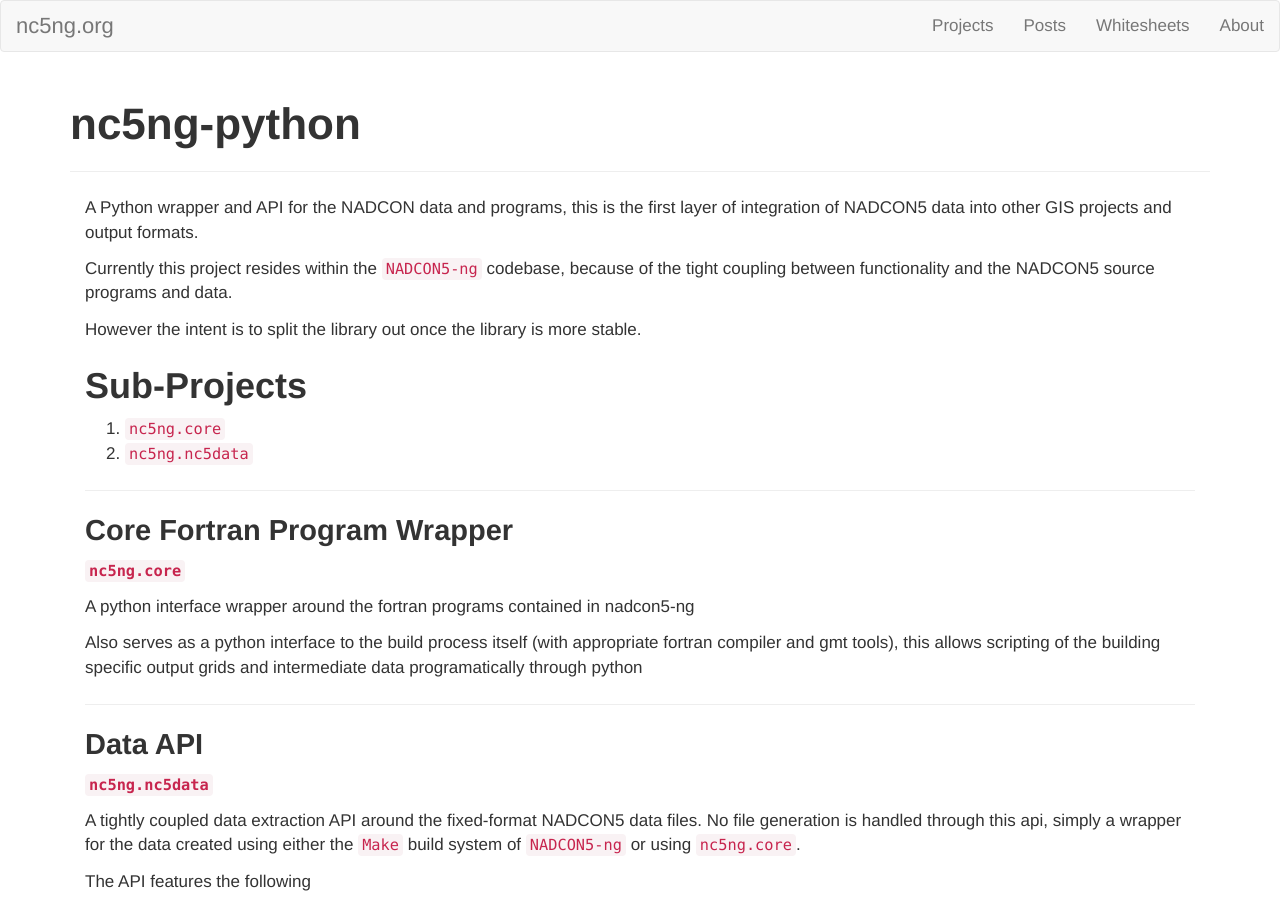
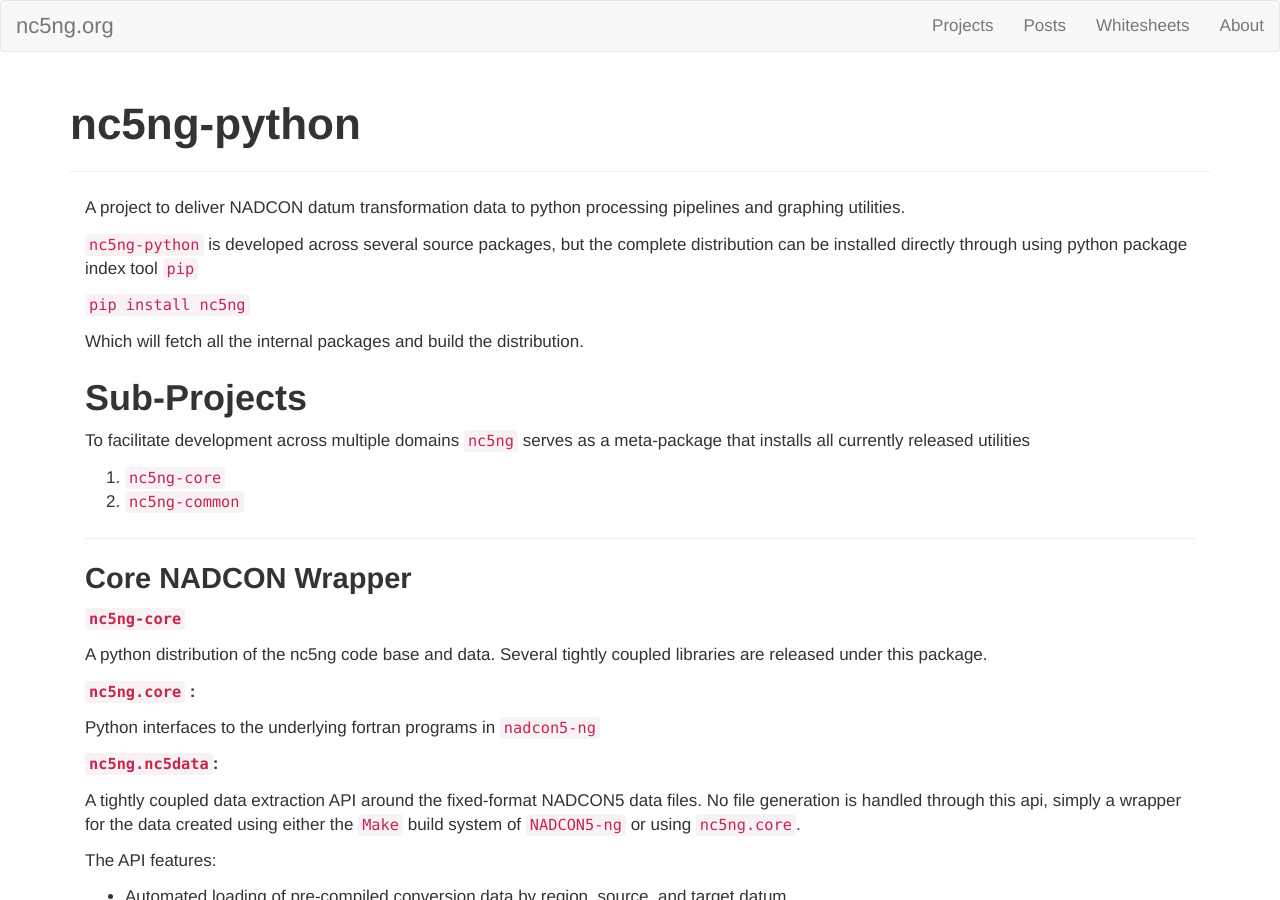
Before and after one commit to nc5ng/nc5ng.github.io, a Jekyll site: the page built from _projects/nc5ng-python.md, in a window 1280 px wide and 900 px high. Built offline with Jekyll 4.4.1, drawn with Linux system fonts in a browser that asks for light colours; nearby versions of some CDN libraries; some of the changed text lies outside the part shown.

Commit message:
Minor tweaks, made nc5ng-python more relevant

```diff
--- a/_projects/nc5ng-python.md
+++ b/_projects/nc5ng-python.md
@@ -5,40 +5,76 @@ blurb: "Python Wrapper for NADCON data and programs"
 github: github.com/nc5ng/NADCON5-ng
 ---
 
-A Python wrapper and API for the NADCON data and programs, this is the first layer of integration of NADCON5 data into other GIS projects and output formats.
+A project to deliver NADCON datum transformation data to python processing pipelines and graphing utilities.
 
+`nc5ng-python` is developed across several source packages, but the complete distribution can be installed directly through using python package index tool `pip`
 
-Currently this project resides within the `NADCON5-ng` codebase, because of the tight coupling between functionality and the NADCON5 source programs and data.
+`pip install nc5ng`
 
-However the intent is to split the library  out once the library is more stable.
+Which will fetch all the internal packages and build the distribution.
 
 
 
 ## Sub-Projects
 
-1.  [`nc5ng.core`](#s-nc5ng-core)
-2.  [`nc5ng.nc5data`](#s-nc5ng-data)
+To facilitate development across multiple domains `nc5ng` serves as a meta-package
+that installs all currently released utilities
+
+1.  [`nc5ng-core`](#s-nc5ng-core)
+2.  [`nc5ng-common`](#s-nc5ng-common)
 
 ---
 
-### <a id="s-nc5ng-core"></a>  Core Fortran Program Wrapper
-**`nc5ng.core`**
+### <a id="s-nc5ng-core"></a>  Core NADCON Wrapper
+**`nc5ng-core`**
 
-A python interface wrapper around the fortran programs contained in nadcon5-ng
-
-Also serves as a python interface to the build process itself (with appropriate fortran compiler and gmt tools), this allows scripting of the building specific output grids and intermediate data programatically through python
+A python distribution of the nc5ng code base and data. Several tightly coupled  libraries are
+released under this package.
 
 
----
+**`nc5ng.core` :**
 
-###  <a id="s-nc5ng-data"></a>  Data API
-**`nc5ng.nc5data`**
+Python interfaces to the underlying fortran programs in `nadcon5-ng`
+
+
+**`nc5ng.nc5data`:**
+
 
 A tightly coupled data extraction API around the fixed-format NADCON5 data files. No file generation is handled through this api, simply a wrapper for the data created using either the `Make` build system of `NADCON5-ng` or using `nc5ng.core`.
 
-The API features the following
+The API features:
 
-- Automated loading of pre-cimpiled conversion output and input data by region, source and target datum
-- Search and filter the complete dataset by PID, coordinate range, outlier status input region, or any other column present in any of the fixed format input data
-- Memory caching cheese-ball database
+- Automated loading of pre-compiled conversion data by region, source, and target datum
+- Search and filter the complete dataset by PID, coordinate range, outlier status, input region, and other meta-data
+- Memory caching "cheese-ball" database
 - (*incomplete*) GIS export to OGR, PostGIS, etc.
+
+
+**`nc5ng.build`:**  *(PLANNED)*
+
+A python wrapper of the NADCON build process and data compiling (with appropriate fortran compiler and gmt tools), this allows scripting of the building specific output grids and intermediate data programatically through python, and will serve as a build cache.
+
+
+
+### <a id="s-nc5ng-common"></a>  Common utilities and data types
+**`nc5ng-common`**
+
+Common types internal to nc5ng for export to  standard outside tools
+
+ - `GMT/Python`
+ - `GDAL`
+ - `numpy`
+ - `scipy`
+
+
+
+## Important Links
+
+**Github Projects:**
+  - [`nc5ng-core`](https://www.github.com/nc5ng/nadcon5-ng)
+  - ['nc5ng-common`](https://www.github.com/nc5ng/nc5ng-python-common)
+  - ['nc5ng' meta-package](https://www.github.com/nc5ng/nc5ng-python-toplevel)
+
+**Documentation:**
+
+Forthcoming...
```
Also changed, not shown: _posts/2018-08-08-nc5ng-docker-and-python-release.md (+1 -1 lines), _projects/nc5ng-docker.md (+7 -0 lines), index.md (+2 -2 lines).
